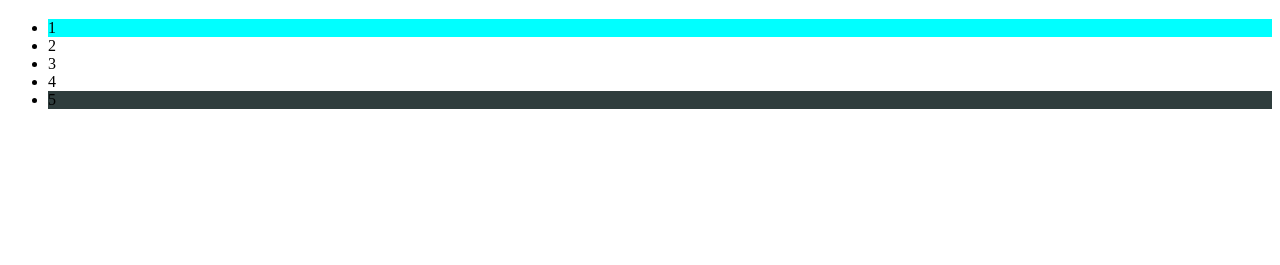
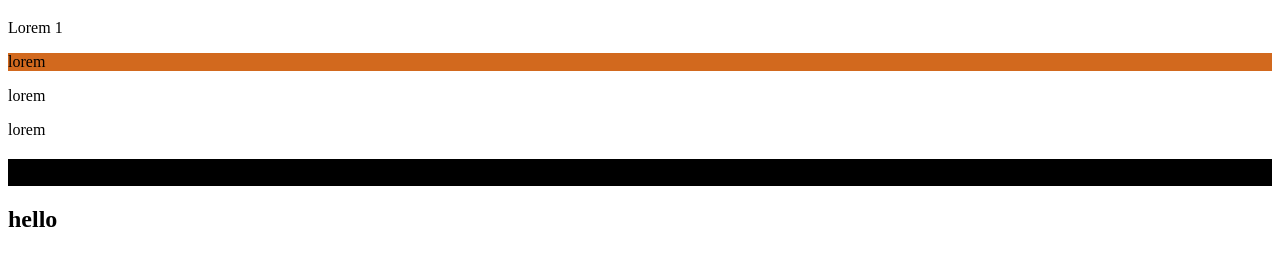
Before and after one commit to BahodurTursunov/FructCode, a plain HTML site: page index.html in a window 1280 px wide. Shown: the part 61-326 px from the top of the page. Drawn offline with Linux system fonts and the light colour scheme; files that its build step writes are made by us from their sources.

Commit message:
same thing

```diff
--- a/index.html
+++ b/index.html
@@ -11,23 +11,28 @@
 <body>
 
     <style>
-li:first-child{
-    background-color: aqua;
+p:first-child{
+    background-color: chocolate;
 }
-li:last-child{
-    background-color: rgb(47, 61, 61);
+h2:first-child{
+    background-color: black;
 }
     </style>
 
     <h1>Pseudo classes</h1>
 
-    <ul>
-        <li>1</li>
-        <li>2</li>
-        <li>3</li>
-        <li>4</li>
-        <li>5</li>
-    </ul>
+    <p>Lorem 1</p>
+
+    <div>
+        <p>lorem</p>
+        <p>lorem</p>
+        <p>lorem</p>
+    </div>
+
+    <div>
+        <h2>hello</h2>
+        <h2>hello</h2>
+    </div>
 </body>
 
 </html>
```
